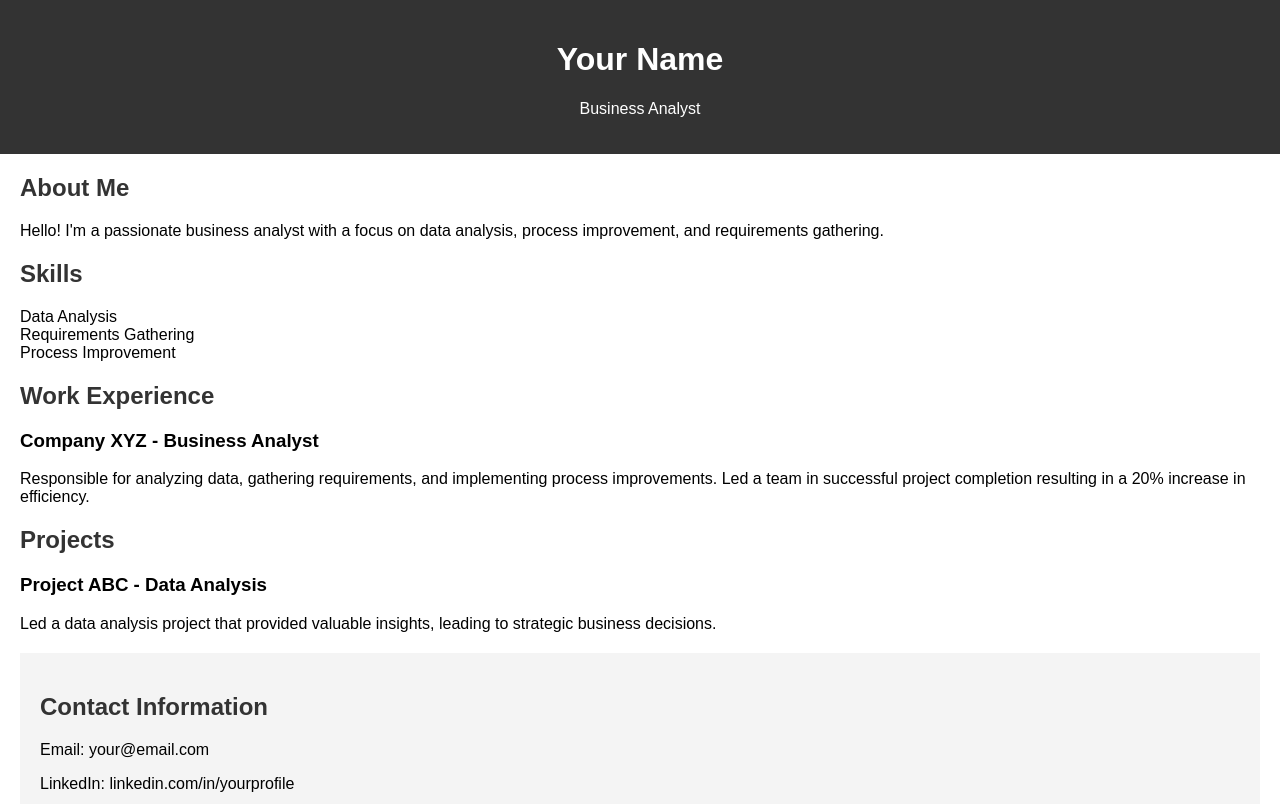
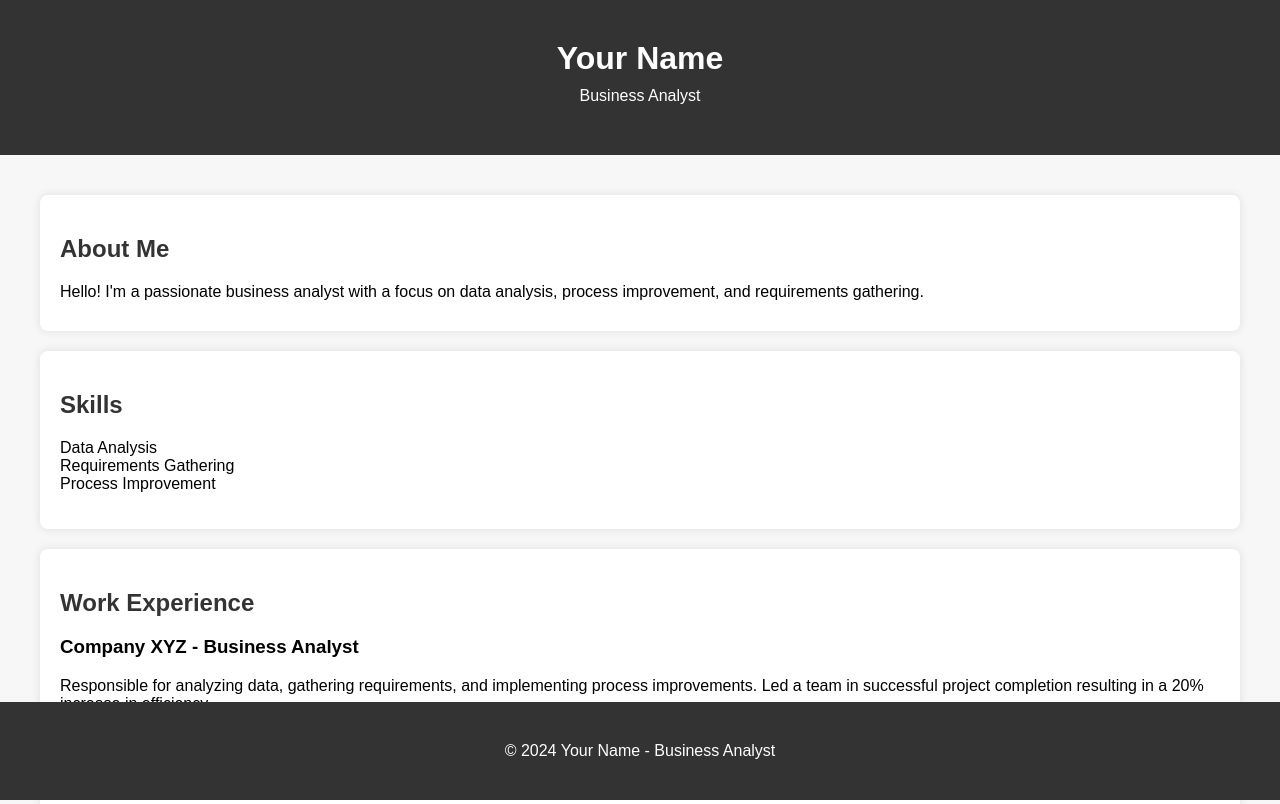
Before and after one commit to SaloniJuwatkar/salonijuwatkar.github.io, a plain HTML site: page index.html in a window 1280 px wide. Shown: the top 804 px of the page. Drawn offline with Linux system fonts and the light colour scheme.

Commit message:
Saloni Juwatkar Portfolio 09/01/2024 V1

```diff
--- a/index.html
+++ b/index.html
@@ -8,10 +8,13 @@
 </head>
 <body>
     <header>
+        <div class="container">
             <h1>Your Name</h1>
             <p>Business Analyst</p>
+        </div>
     </header>
 
+    <div class="container">
         <section id="about">
             <h2>About Me</h2>
             <p>Hello! I'm a passionate business analyst with a focus on data analysis, process improvement, and requirements gathering.</p>
@@ -50,6 +53,12 @@
             <p>Email: your@email.com</p>
             <p>LinkedIn: linkedin.com/in/yourprofile</p>
         </section>
+    </div>
 
+    <footer>
+        <div class="container">
+            <p>&copy; 2024 Your Name - Business Analyst</p>
+        </div>
+    </footer>
 </body>
 </html>
--- a/styles.css
+++ b/styles.css
@@ -2,17 +2,36 @@ body {
     font-family: 'Arial', sans-serif;
     margin: 0;
     padding: 0;
+    background-color: #f7f7f7;
+}
+
+.container {
+    max-width: 1200px;
+    margin: 0 auto;
+    padding: 20px;
 }
 
 header {
     background-color: #333;
     color: #fff;
     text-align: center;
-    padding: 20px;
+    padding: 20px 0;
+}
+
+h1 {
+    margin: 0;
+}
+
+p {
+    margin: 10px 0;
 }
 
 section {
-    margin: 20px;
+    background-color: #fff;
+    margin: 20px 0;
+    padding: 20px;
+    border-radius: 8px;
+    box-shadow: 0 0 10px rgba(0, 0, 0, 0.1);
 }
 
 h2 {
@@ -28,7 +47,12 @@ article {
     margin-bottom: 20px;
 }
 
-#contact {
-    background-color: #f4f4f4;
-    padding: 20px;
+footer {
+    background-color: #333;
+    color: #fff;
+    text-align: center;
+    padding: 10px 0;
+    position: fixed;
+    width: 100%;
+    bottom: 0;
 }
```
Lines whose indentation alone changed are shown as unchanged.
